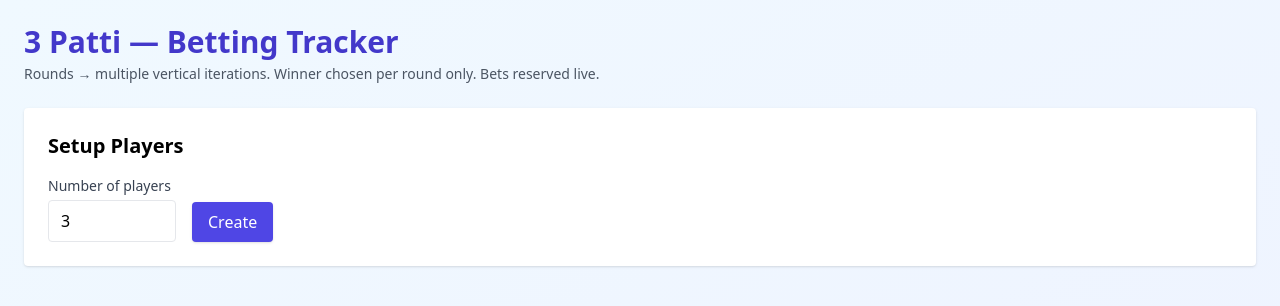
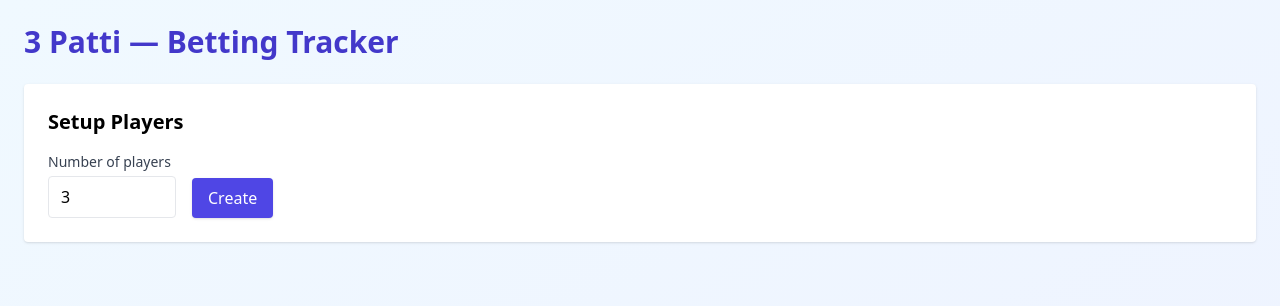
Before and after one commit to Vedanshu49/teenpatti-calc, a plain HTML site: page index.html in a window 1280 px wide. Drawn offline with nearby package versions, Linux system fonts and the light colour scheme.

Commit message:
fix bug (2)

```diff
--- a/index.html
+++ b/index.html
@@ -21,7 +21,6 @@
 <div id="app" class="max-w-7xl mx-auto p-6">
   <header class="mb-6">
     <h1 class="text-3xl font-extrabold text-indigo-700">3 Patti — Betting Tracker</h1>
-    <p class="text-sm text-gray-600 mt-1">Rounds → multiple vertical iterations. Winner chosen per round only. Bets reserved live.</p>
   </header>
 
 
```
